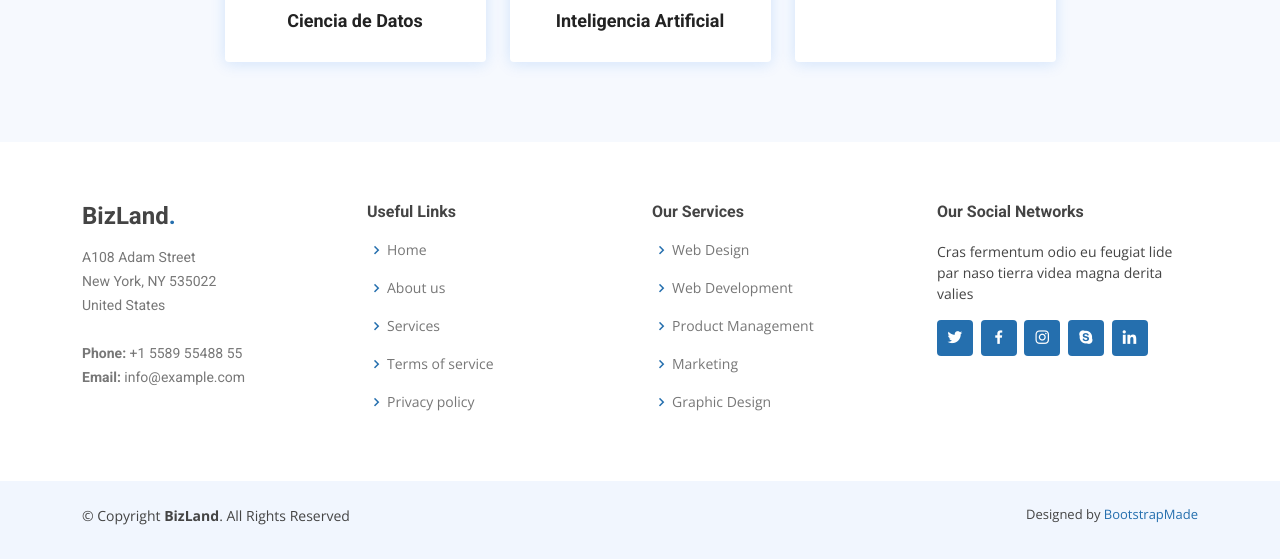
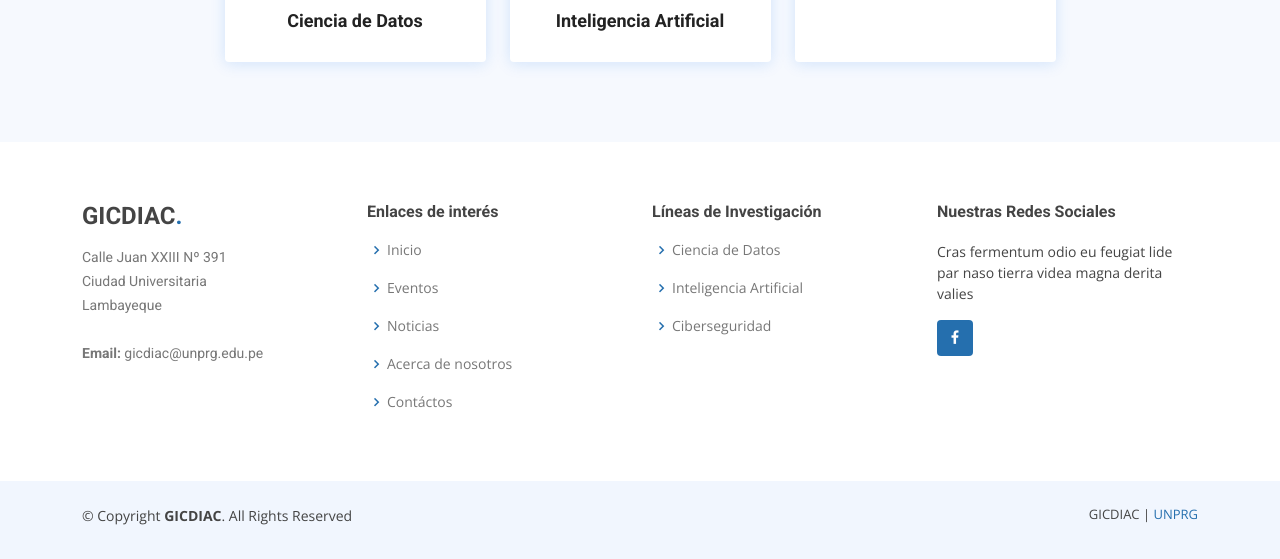
Before and after one commit to JoseBCH/gicdiac, a plain HTML site: page index.html in a window 1280 px wide. Shown: the part 1328-1887 px from the top of the page. Drawn offline with nearby package versions, Linux system fonts and the light colour scheme.

Commit message:
Cambios en about, contacts, index

```diff
--- a/about.html
+++ b/about.html
@@ -5,12 +5,12 @@
   <meta charset="utf-8">
   <meta content="width=device-width, initial-scale=1.0" name="viewport">
 
-  <title>GICDIAC | UNPRG</title>
+  <title>GICDIAC | Acerca de Nosotros</title>
   <meta content="" name="description">
   <meta content="" name="keywords">
 
   <!-- Favicons -->
-  <link href="assets/img/favicon.png" rel="icon">
+  <link href="assets/img/favicon.ico" rel="icon">
   <link href="assets/img/apple-touch-icon.png" rel="apple-touch-icon">
 
   <!-- Google Fonts -->
@@ -97,16 +97,23 @@
             </p>
             <ul>
               <li>
-                <i class="bx bx-store-alt"></i>
+                <i class="bi bi-file-earmark-bar-graph"></i>
                 <div>
-                  <h5>Ullamco laboris nisi ut aliquip consequat</h5>
+                  <h5>Ciencia de Datos</h5>
                   <p>Magni facilis facilis repellendus cum excepturi quaerat praesentium libre trade</p>
                 </div>
               </li>
               <li>
-                <i class="bx bx-images"></i>
+                <i class="bi bi-robot"></i>
                 <div>
-                  <h5>Magnam soluta odio exercitationem reprehenderi</h5>
+                  <h5>Inteligencia Artificial</h5>
+                  <p>Quo totam dolorum at pariatur aut distinctio dolorum laudantium illo direna pasata redi</p>
+                </div>
+              </li>
+              <li>
+                <i class="bi bi-shield-lock"></i>
+                <div>
+                  <h5>Ciberseguridad</h5>
                   <p>Quo totam dolorum at pariatur aut distinctio dolorum laudantium illo direna pasata redi</p>
                 </div>
               </li>
--- a/index.html
+++ b/index.html
@@ -1,5 +1,5 @@
 <!DOCTYPE html>
-<html lang="en">
+<html lang="es">
 
 <head>
   <meta charset="utf-8">
@@ -10,7 +10,7 @@
   <meta content="" name="keywords">
 
   <!-- Favicons -->
-  <link href="assets/img/favicon.png" rel="icon">
+  <link href="assets/img/favicon.ico" rel="icon">
   <link href="assets/img/apple-touch-icon.png" rel="apple-touch-icon">
 
   <!-- Google Fonts -->
@@ -38,10 +38,10 @@
         <i class="bi bi-envelope d-flex align-items-center"><a href="gicdiac:gicdiac@unprg.edu.pe">gicdiac@unprg.edu.pe</a></i>
       </div>
       <div class="social-links d-none d-md-flex align-items-center">
-        <a href="#" class="twitter"><i class="bi bi-twitter"></i></a>
+        <!-- <a href="#" class="twitter"><i class="bi bi-twitter"></i></a> -->
         <a href="https://www.facebook.com/GICDIAC/" target="_blank" class="facebook"><i class="bi bi-facebook"></i></a>
-        <a href="#" class="instagram"><i class="bi bi-instagram"></i></a>
-        <a href="#" class="linkedin"><i class="bi bi-linkedin"></i></i></a>
+        <!-- <a href="#" class="instagram"><i class="bi bi-instagram"></i></a>
+        <a href="#" class="linkedin"><i class="bi bi-linkedin"></i></i></a> -->
       </div>
     </div>
   </section>
@@ -178,47 +178,40 @@
         <div class="row">
 
           <div class="col-lg-3 col-md-6 footer-contact">
-            <h3>BizLand<span>.</span></h3>
+            <h3>GICDIAC<span>.</span></h3>
             <p>
-              A108 Adam Street <br>
-              New York, NY 535022<br>
-              United States <br><br>
-              <strong>Phone:</strong> +1 5589 55488 55<br>
-              <strong>Email:</strong> info@example.com<br>
+              Calle Juan XXIII Nº 391<br>
+              Ciudad Universitaria<br>
+              Lambayeque <br><br>
+              <strong>Email:</strong> gicdiac@unprg.edu.pe<br>
             </p>
           </div>
 
           <div class="col-lg-3 col-md-6 footer-links">
-            <h4>Useful Links</h4>
+            <h4>Enlaces de interés</h4>
             <ul>
-              <li><i class="bx bx-chevron-right"></i> <a href="#">Home</a></li>
-              <li><i class="bx bx-chevron-right"></i> <a href="#">About us</a></li>
-              <li><i class="bx bx-chevron-right"></i> <a href="#">Services</a></li>
-              <li><i class="bx bx-chevron-right"></i> <a href="#">Terms of service</a></li>
-              <li><i class="bx bx-chevron-right"></i> <a href="#">Privacy policy</a></li>
+              <li><i class="bx bx-chevron-right"></i> <a href="#">Inicio</a></li>
+              <li><i class="bx bx-chevron-right"></i> <a href="#">Eventos</a></li>
+              <li><i class="bx bx-chevron-right"></i> <a href="#">Noticias</a></li>
+              <li><i class="bx bx-chevron-right"></i> <a href="#">Acerca de nosotros</a></li>
+              <li><i class="bx bx-chevron-right"></i> <a href="#">Contáctos</a></li>
             </ul>
           </div>
 
           <div class="col-lg-3 col-md-6 footer-links">
-            <h4>Our Services</h4>
+            <h4>Líneas de Investigación</h4>
             <ul>
-              <li><i class="bx bx-chevron-right"></i> <a href="#">Web Design</a></li>
-              <li><i class="bx bx-chevron-right"></i> <a href="#">Web Development</a></li>
-              <li><i class="bx bx-chevron-right"></i> <a href="#">Product Management</a></li>
-              <li><i class="bx bx-chevron-right"></i> <a href="#">Marketing</a></li>
-              <li><i class="bx bx-chevron-right"></i> <a href="#">Graphic Design</a></li>
+              <li><i class="bx bx-chevron-right"></i> <a href="#">Ciencia de Datos</a></li>
+              <li><i class="bx bx-chevron-right"></i> <a href="#">Inteligencia Artificial</a></li>
+              <li><i class="bx bx-chevron-right"></i> <a href="#">Ciberseguridad</a></li>
             </ul>
           </div>
 
           <div class="col-lg-3 col-md-6 footer-links">
-            <h4>Our Social Networks</h4>
+            <h4>Nuestras Redes Sociales</h4>
             <p>Cras fermentum odio eu feugiat lide par naso tierra videa magna derita valies</p>
             <div class="social-links mt-3">
-              <a href="#" class="twitter"><i class="bx bxl-twitter"></i></a>
               <a href="#" class="facebook"><i class="bx bxl-facebook"></i></a>
-              <a href="#" class="instagram"><i class="bx bxl-instagram"></i></a>
-              <a href="#" class="google-plus"><i class="bx bxl-skype"></i></a>
-              <a href="#" class="linkedin"><i class="bx bxl-linkedin"></i></a>
             </div>
           </div>
 
@@ -228,14 +221,10 @@
 
     <div class="container py-4">
       <div class="copyright">
-        &copy; Copyright <strong><span>BizLand</span></strong>. All Rights Reserved
+        &copy; Copyright <strong><span>GICDIAC</span></strong>. All Rights Reserved
       </div>
       <div class="credits">
-        <!-- All the links in the footer should remain intact. -->
-        <!-- You can delete the links only if you purchased the pro version. -->
-        <!-- Licensing information: https://bootstrapmade.com/license/ -->
-        <!-- Purchase the pro version with working PHP/AJAX contact form: https://bootstrapmade.com/bizland-bootstrap-business-template/ -->
-        Designed by <a href="https://bootstrapmade.com/">BootstrapMade</a>
+        GICDIAC | <a href="https://www.unprg.edu.pe/">UNPRG</a>
       </div>
     </div>
   </footer><!-- End Footer -->
```
Also changed, not shown: contacts.html (+15 -16 lines).
